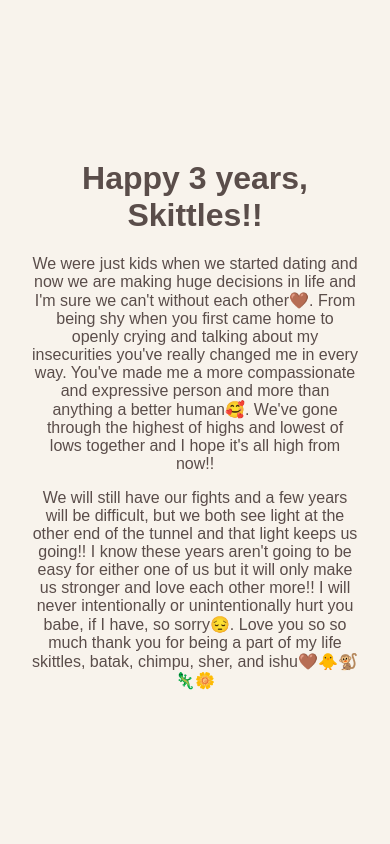
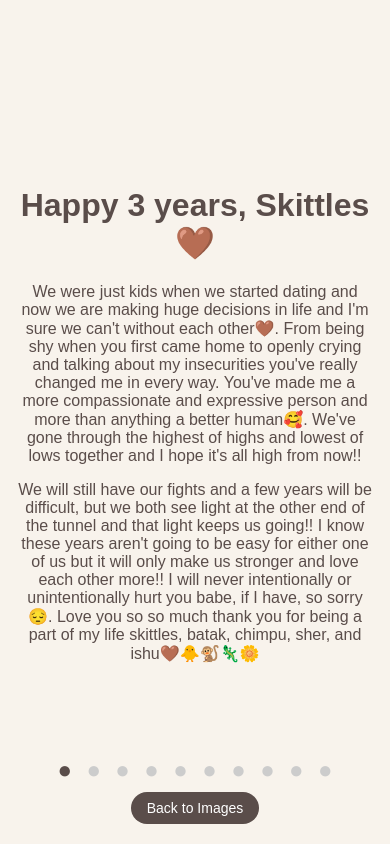
Before and after one commit to anayshah2705/testing111, a plain HTML site: page index.html in a window 390 px wide. Both pictures are taken after a click on the button "View Message". Drawn offline with Linux system fonts and the light colour scheme.

Commit message:
Update index.html

```diff
--- a/index.html
+++ b/index.html
@@ -3,7 +3,8 @@
 <head>
     <meta charset="UTF-8">
     <meta name="viewport" content="width=device-width, initial-scale=1.0">
-    <title>Happy 3 Years</title>
+    <title>Happy 3 Years🌼🥰</title>
+    <link rel="icon" href="favicon.ico" type="image/x-icon">
     <style>
         body {
             margin: 0;
@@ -20,6 +21,7 @@
             justify-content: center;
             height: 100vh;
             width: 100vw;
+            transition: opacity 0.5s ease-in-out;
         }
 
         .slider {
@@ -64,10 +66,43 @@
             font-size: 16px;
             border-radius: 25px;
             cursor: pointer;
+            transition: transform 0.2s ease, background-color 0.2s ease;
         }
 
         button:hover {
             background-color: #8e7b77;
+            transform: scale(1.1);
+        }
+
+        .dot-container {
+            position: absolute;
+            bottom: 60px;
+            text-align: center;
+            width: 100%;
+        }
+
+        .dot {
+            font-size: 24px;
+            color: #ccc;
+            cursor: pointer;
+            margin: 0 5px;
+        }
+
+        .dot.active {
+            color: #5a4d4a;
+        }
+
+        @media (max-width: 768px) {
+            .text-section {
+                padding: 1rem;
+            }
+            button {
+                font-size: 14px;
+                padding: 8px 16px;
+            }
+            .slider img {
+                object-fit: contain;
+            }
         }
     </style>
 </head>
@@ -75,21 +110,35 @@
     <div class="container">
         <!-- Image Slider -->
         <div class="slider" id="imageSlider">
-            <img src="image1.png" alt="Image 1">
-            <img src="image2.png" alt="Image 2">
-            <img src="image3.png" alt="Image 3">
-            <img src="image4.png" alt="Image 4">
-            <img src="image5.png" alt="Image 5">
-            <img src="image6.png" alt="Image 6">
-            <img src="image7.png" alt="Image 7">
-            <img src="image8.png" alt="Image 8">
-            <img src="image9.png" alt="Image 9">
-            <img src="image10.JPG" alt="Image 10">
+            <img src="image1.png" alt="Image 1" loading="lazy">
+            <img src="image2.png" alt="Image 2" loading="lazy">
+            <img src="image3.png" alt="Image 3" loading="lazy">
+            <img src="image4.png" alt="Image 4" loading="lazy">
+            <img src="image5.png" alt="Image 5" loading="lazy">
+            <img src="image6.png" alt="Image 6" loading="lazy">
+            <img src="image7.png" alt="Image 7" loading="lazy">
+            <img src="image8.png" alt="Image 8" loading="lazy">
+            <img src="image9.png" alt="Image 9" loading="lazy">
+            <img src="image10.png" alt="Image 10" loading="lazy">
+        </div>
+
+        <!-- Dot Indicators -->
+        <div class="dot-container" id="indicator">
+            <span class="dot">●</span>
+            <span class="dot">●</span>
+            <span class="dot">●</span>
+            <span class="dot">●</span>
+            <span class="dot">●</span>
+            <span class="dot">●</span>
+            <span class="dot">●</span>
+            <span class="dot">●</span>
+            <span class="dot">●</span>
+            <span class="dot">●</span>
         </div>
 
         <!-- Text Section -->
         <div class="text-section" id="textSection">
-            <h1>Happy 3 years, Skittles!!</h1>
+            <h1>Happy 3 years, Skittles🤎</h1>
             <p>
                 We were just kids when we started dating and now we are making huge decisions in life and I'm sure we can't without each other🤎. From being shy when you first came home to openly crying and talking about my insecurities you've really changed me in every way. You've made me a more compassionate and expressive person and more than anything a better human🥰. We've gone through the highest of highs and lowest of lows together and I hope it's all high from now!!
             </p>
@@ -98,20 +147,47 @@
             </p>
         </div>
 
-        <!-- Button to View Text -->
+        <!-- Buttons -->
         <button id="viewTextBtn">View Message</button>
+        <button id="backToImagesBtn" style="display: none;">Back to Images</button>
     </div>
 
     <script>
         const viewTextBtn = document.getElementById('viewTextBtn');
+        const backToImagesBtn = document.getElementById('backToImagesBtn');
         const textSection = document.getElementById('textSection');
         const imageSlider = document.getElementById('imageSlider');
+        const dots = document.querySelectorAll('.dot');
+        const images = document.querySelectorAll('.slider img');
+        let currentIndex = 0;
 
         viewTextBtn.addEventListener('click', () => {
             imageSlider.style.display = 'none';
             viewTextBtn.style.display = 'none';
+            backToImagesBtn.style.display = 'block';
             textSection.style.display = 'block';
         });
+
+        backToImagesBtn.addEventListener('click', () => {
+            textSection.style.display = 'none';
+            backToImagesBtn.style.display = 'none';
+            imageSlider.style.display = 'flex';
+            viewTextBtn.style.display = 'block';
+        });
+
+        function updateDots() {
+            dots.forEach((dot, index) => {
+                dot.classList.toggle('active', index === currentIndex);
+            });
+        }
+
+        images.forEach((image, index) => {
+            image.addEventListener('scroll', () => {
+                currentIndex = index;
+                updateDots();
+            });
+        });
+        updateDots();
     </script>
 </body>
 </html>
```
